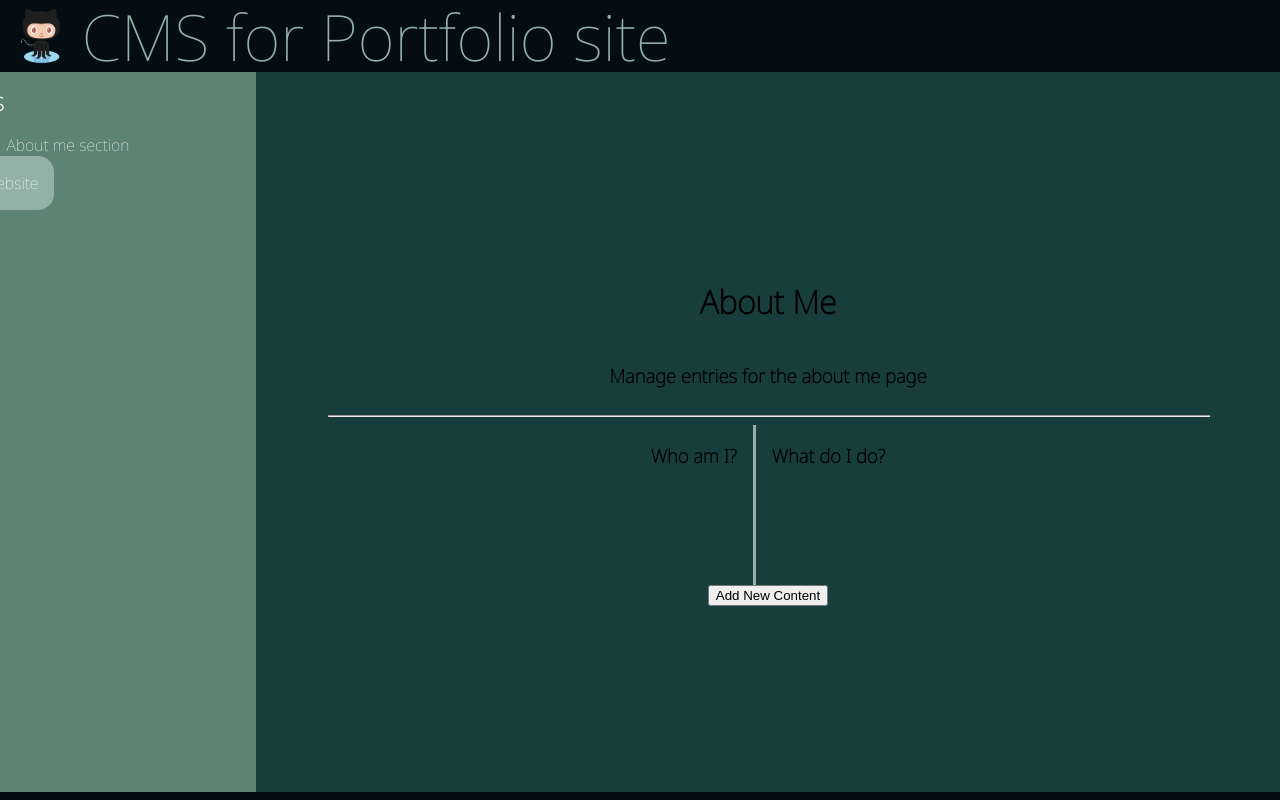
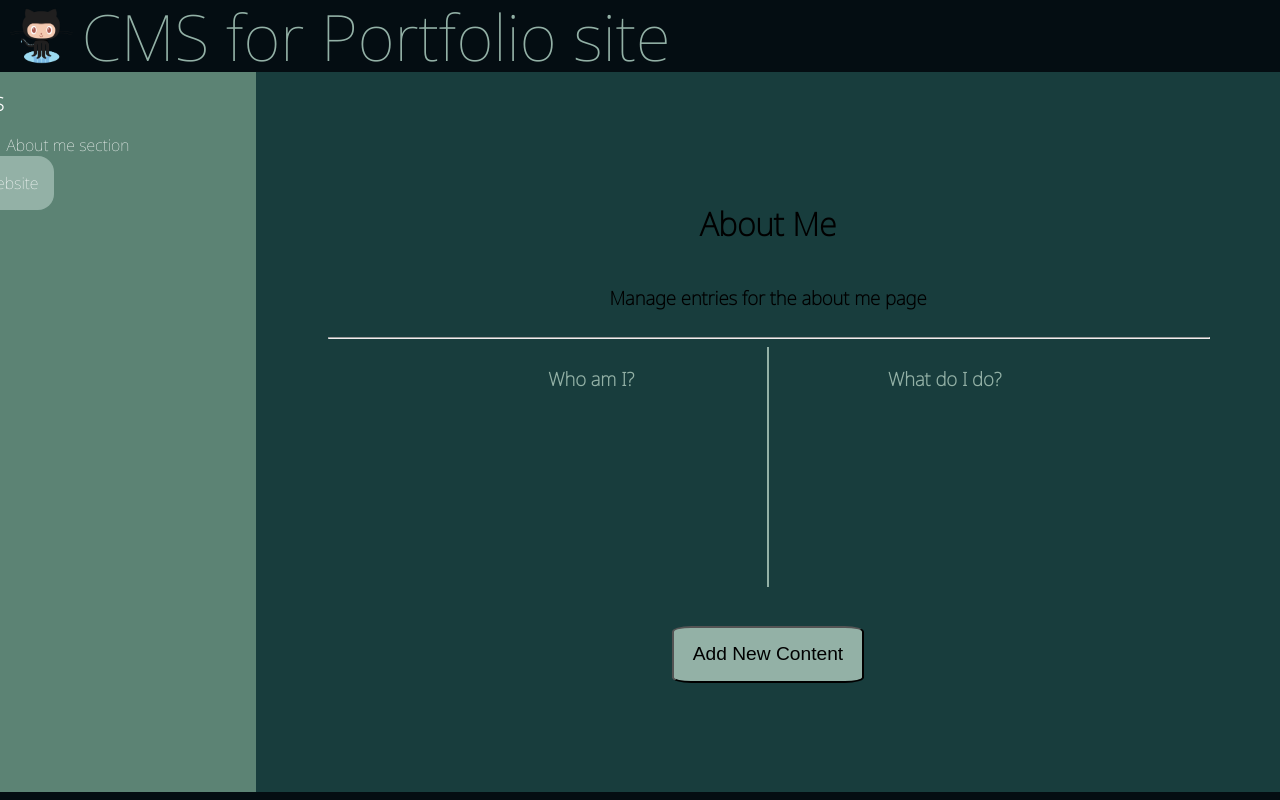
Before and after one commit to NTI-Webserverprogrammering-1-2324/projekt-1-portfolio-HardoMX, a Flask app: page /cms/about in a window 1280 px wide. Run offline with Flask 3, Linux system fonts and the light colour scheme.

Commit message:
Improve style of entry lists

```diff
--- a/blueprints/cms.py
+++ b/blueprints/cms.py
@@ -22,6 +22,8 @@
     """
     return render_template("cms.html")
 
+
+""" ================== CMS ================== """
 
 @cms_bp.route("/cms/about", methods=["GET"])
 def cms_about():
@@ -61,3 +63,7 @@
         who_entries.append(new_content)
 
     return redirect(url_for("cms.cms_about"))
+
+
+#@cms_bp.route("/cms/about/delete", methods=["DELETE"])
+#@cms_bp.route("/cms/about/edit", methods=["POST"])
--- a/static/css/cms.css
+++ b/static/css/cms.css
@@ -118,14 +118,46 @@
     display: flex;
 }
 .vertical-line {
-    width: 0.2em;
-    min-height: 10em;
+    width: 0.1em;
+    min-height: 15em;
     max-height: none;
 
     margin-left: 1em;
     margin-right: 1em;
 
     background-color: var(--Accent-2);
+}
+
+.list {
+    display: flex;
+    flex-direction: column;
+    align-items: center;
+
+    width: 20em;
+
+    h3 {
+        color: var(--Accent-2);
+    }
+}
+
+
+.add-button {
+    display: flex;
+    align-items: center;
+    justify-content: center;
+
+    width: 10em;
+    height: 3em;
+
+    font-size: 1.2em;
+
+    background-color: var(--Accent-2);
+    border-radius: 10%;
+
+    margin-top: 2em;
+}
+.add-button:hover {
+    cursor: pointer;
 }
 
 
@@ -153,13 +185,15 @@
     display: flex;
     gap: 1em;
 }
-/* .close will change to SVG to look better */
+
 .close {
-    font-size: 5em;
-    padding: 0em 0.4em 0em 0.4em;
+    padding: 0.5em 0.5em 0.5em 0.5em;
+
+    height: 3em;
+    width: 3em;
 
     background-color: #FF0000;
-    border-radius: 0.4em
+    border-radius: 20%
 }
 .close:hover {
     cursor: pointer;
--- a/templates/cms_about.html
+++ b/templates/cms_about.html
@@ -12,7 +12,7 @@
 
     <!-- List Entries -->
     <div class="lists">
-        <div class="who">
+        <div class="who list">
             <h3>Who am I?</h3>
             <ul>
                 {% for entry in who_entries %}
@@ -34,7 +34,7 @@
 
         <div class="vertical-line"></div>
 
-        <div class="what">
+        <div class="what list">
             <h3>What do I do?</h3>
             <ul>
                 {% for entry in what_entries %}
@@ -62,7 +62,15 @@
     <div class="add-entry" id="add-modal">
         <div class="modal-content">
             <h1>Add New Content</h1>
-            <span class="close" onclick="closeModal()">&times;</span> <!-- Change this to SVG for better look -->
+            <div class="close" onclick="closeModal()">
+                    <svg fill="#000000" version="1.1" id="Capa_1" xmlns="http://www.w3.org/2000/svg" xmlns:xlink="http://www.w3.org/1999/xlink" viewBox="0 0 490 490" xml:space="preserve">
+                        <g id="SVGRepo_bgCarrier" stroke-width="0"></g>
+                        <g id="SVGRepo_tracerCarrier" stroke-linecap="round" stroke-linejoin="round"></g>
+                        <g id="SVGRepo_iconCarrier">
+                            <polygon points="456.851,0 245,212.564 33.149,0 0.708,32.337 212.669,245.004 0.708,457.678 33.149,490 245,277.443 456.851,490 489.292,457.678 277.331,245.004 489.292,32.337 "></polygon>
+                        </g>
+                    </svg>
+            </div>
         </div>
         <hr>
         <div class="forms">
--- a/templates/index.html
+++ b/templates/index.html
@@ -52,7 +52,7 @@
             <div class="menu">
                 <p class="menu-text">MENU</p>
                 <ul>
-                    <li class="menu-item"> <a href=""></a> </li>
+                    <li class="menu-item"> <a href="{{ url_for('cms.cms') }}">CMS</a> </li>
                     <li class="menu-item"> <a href=""></a> </li>
                     <li class="menu-item"> <a href=""></a> </li>
                     <li class="menu-item"> <a href=""></a> </li>
```
